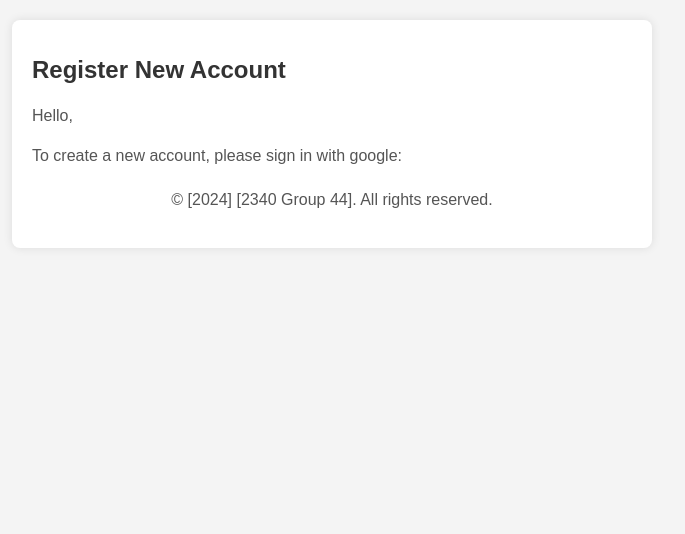
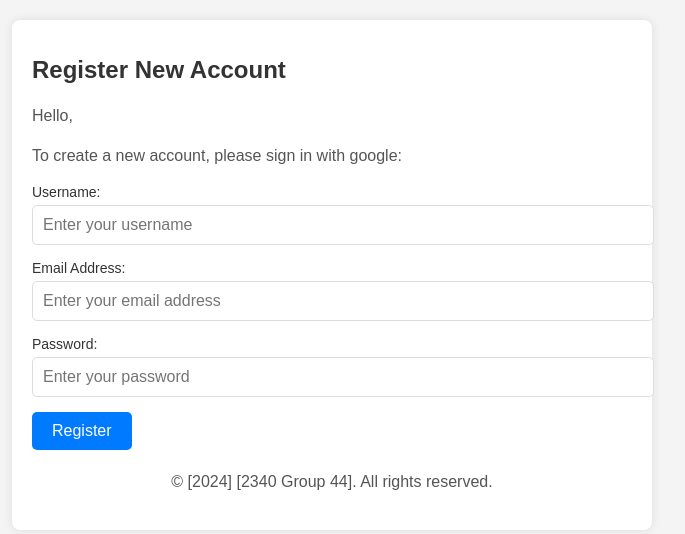
Before and after one commit to adityabilawar/Atlanta-Food-Finder, a Django app: page /register/ in a window 1280 px wide. Shown: the top 534 px of the page, without its empty margins (308-993 px from the left). Run offline with Django 5.2, Linux system fonts and the light colour scheme; some libraries are stand-ins or nearby versions.

Commit message:
Swapped back to old login form instead of Google

```diff
--- a/restaurants/templates/register.html
+++ b/restaurants/templates/register.html
@@ -74,23 +74,23 @@
         <p>Hello,</p>
         <p>To create a new account, please sign in with google:</p>
         <!-- NEED TO ADD INFORMATION TO DATABASE ON SUBMISSION -->
-{#        <form onclick="????" method="post">#}
-{#            <div class="form-group">#}
-{#                <label for="username">Username:</label>#}
-{#                <input type="text" id="username" name="username" placeholder="Enter your username" required>#}
-{#            </div>#}
-{#            <div class="form-group">#}
-{#                <label for="email">Email Address:</label>#}
-{#                <input type="email" id="email" name="email" placeholder="Enter your email address" required>#}
-{#            </div>#}
-{#            <div class="form-group">#}
-{#                <label for="password">Password:</label>#}
-{#                <input type="password" id="password" name="password" placeholder="Enter your password" required>#}
-{#            </div>#}
-{#            <div class="form-group">#}
-{#                <input type="submit" value="Register">#}
-{#            </div>#}
-{#        </form>#}
+        <form onclick="????" method="post">
+            <div class="form-group">
+                <label for="username">Username:</label>
+                <input type="text" id="username" name="username" placeholder="Enter your username" required>
+            </div>
+            <div class="form-group">
+                <label for="email">Email Address:</label>
+                <input type="email" id="email" name="email" placeholder="Enter your email address" required>
+            </div>
+            <div class="form-group">
+                <label for="password">Password:</label>
+                <input type="password" id="password" name="password" placeholder="Enter your password" required>
+            </div>
+            <div class="form-group">
+                <input type="submit" value="Register">
+            </div>
+        </form>
             <script src="https://apis.google.com/js/platform.js" async defer></script>
         <meta name="google-signin-client_id" content="YOUR_CLIENT_ID.apps.googleusercontent.com">
         <script> function onSignIn(googleUser) {
```
Also changed, not shown: restaurants/templates/landing.html (+7 -5 lines).
